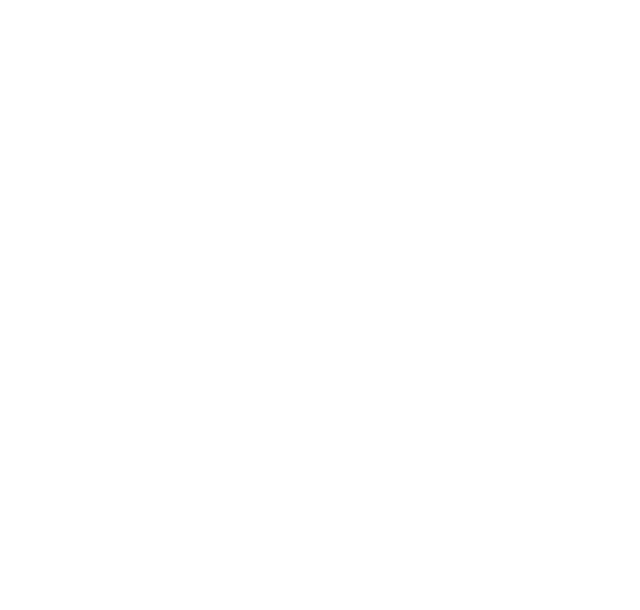
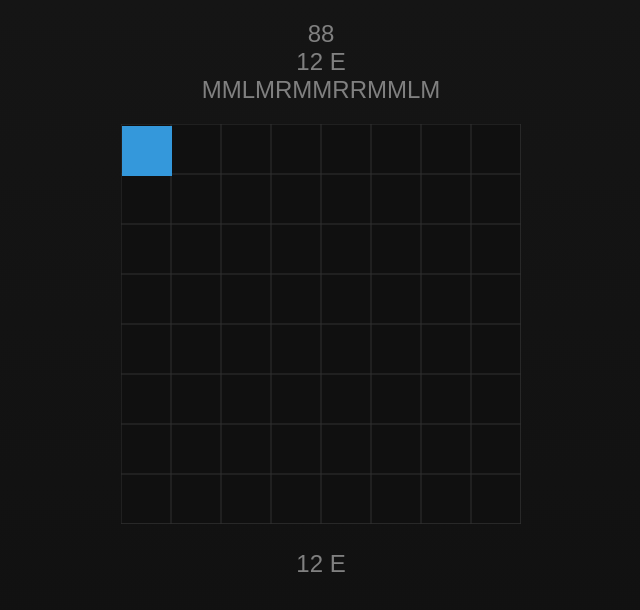
Before and after one commit to cbillowes/fantasy-rover, a website built with webpack: page dist/index.html in a window 1280 px wide. Shown: the whole page, without its empty margins (319-959 px from the left). Built offline with nearby package versions, Linux system fonts and the light colour scheme; files whose address does not match are found by name.

Commit message:
Implement UI
(+5 squashed commits)

[6aed407] Implement UI

[176340f] Implement UI

[0fcbca6] Implement UI

[fc23b51] Implement UI

[5270c75] Implement UI

```diff
--- a/src/command.js
+++ b/src/command.js
@@ -30,7 +30,7 @@ export function execute(bounds, coord, cardinal, command) {
  * Parse a single list of commands into an array.
  * Valid commands include R(ight), L(eft) and M(ove).
  * @param {string} commands - Single string containing commands for movement. No separators are expected. Example: LMRMM.
- * @return {Object[]} An array of commands to be iterated for the calculations of movement.
+ * @return {string[]} An array of commands to be iterated for the calculations of movement.
  */
 export function parseList(commands) {
     if (!commands) throw new Error("`commands` parameter is required.");
--- a/src/index.js
+++ b/src/index.js
@@ -1,3 +1,11 @@
-import * as rover from "./rover";
+import * as ui from "./ui";
 
-rover.move("88", "12 E", "MMLMRMMRRMMLM");
+
+// window.onload = function () {
+//     //var input = "88\r\n12 E\r\nMMLMRMMRRMMLM";
+//     var input = document.getElementById("input").innerText;
+//     var parsed = parser.parse(input);
+//     rover.move(parsed.terrain, parsed.location, parsed.commands);
+//
+// }
+ui.start();
--- /dev/null
+++ b/src/input-parser.js
@@ -0,0 +1,21 @@
+import * as coords from "./coords";
+import * as cardinal from "./cardinal";
+import * as command from "./command";
+
+/**
+ * Parse given input for terrain bounds on a cartesian plane, the location and direction of the rover, and its commands.
+ * @param {string} input - Line break delimited. Example: 88\r\n12 E\r\nMMLMRMMRRMMLM.
+ * @returns {Object} - An object containing terrain, location and commands inputs.
+ */
+export function parse(input) {
+    if (!input) throw new Error("`input` parameter is required.");
+
+    var split = input.split("\r\n");
+    var result = {
+        terrain: coords.extract(split[0]),
+        coord: coords.extract(split[1]),
+        cardinal: cardinal.extract(split[1]),
+        commands: command.parseList(split[2])
+    };
+    return result;
+}
--- a/src/rover.js
+++ b/src/rover.js
@@ -28,7 +28,16 @@ export function move(terrain, location, commands) {
         destination = _command.execute(bounds, coords, cardinal, command);
         cardinal = _cardinal.next(cardinal, command);
         coords = _coords.next(cardinal, coords);
-        console.log(destination);
     });
     return destination;
 }
+
+export function tick(bounds, coords, cardinal, command) {
+    var coord = _coords.next(cardinal, coords);
+    return {
+        bounds: _bounds.validate(bounds, coords),
+        direction: _cardinal.next(cardinal, command),
+        x: coord[0],
+        y: coord[1]
+    }
+}
--- /dev/null
+++ b/src/ui.js
@@ -0,0 +1,65 @@
+import * as parser from "./input-parser";
+
+var input = "88\r\n12 E\r\nMMLMRMMRRMMLM";
+var canvas = document.getElementById("cartesian-plane");
+var ctx = canvas.getContext("2d");
+var cellSize = 50;
+
+export function start() {
+    var rover = parser.parse(input);
+    var width = rover.terrain[0] * cellSize;
+    var height = rover.terrain[1] * cellSize;
+
+    display(input);
+    drawBackground(width, height);
+    drawGrid(width, height);
+
+    log(rover);
+    drawRover(rover);
+}
+
+function drawRover(rover) {
+    ctx.fillStyle = "#3498db";
+    ctx.fillRect(rover.coord[0], rover.coord[1], cellSize, cellSize);
+}
+
+function drawGrid(width, height) {
+    for (var x = 0; x < width; x += cellSize) {
+        ctx.moveTo(x, 0);
+        ctx.lineTo(x, height);
+    }
+
+    for (var y = 0; y < width; y += cellSize) {
+        ctx.moveTo(0, y);
+        ctx.lineTo(height, y);
+    }
+
+    ctx.stroke();
+}
+
+function drawBackground(width, height) {
+    canvas.width = width;
+    canvas.height = height;
+    ctx.fillStyle = "#101010";
+    ctx.fillRect(0, 0, width, height);
+
+    ctx.beginPath();
+    ctx.moveTo(width, 0);
+    ctx.lineTo(width, height);
+    ctx.lineTo(0, height);
+
+    ctx.strokeStyle = "#303030";
+    ctx.stroke();
+}
+
+function display(input) {
+    var div = document.getElementById("input");
+    div.innerText = input;
+}
+
+function log(rover) {
+    var moves = document.getElementById("moves");
+    var div = document.createElement("div");
+    div.innerText = `${rover.coord[0]}${rover.coord[1]} ${rover.cardinal}`;
+    moves.appendChild(div);
+}
--- /dev/null
+++ b/tests/input-parser.test.js
@@ -0,0 +1,29 @@
+import { parse } from "../src/input-parser";
+
+var input = "88\r\n12 E\r\nMMLMRMMRRMMLM";
+
+test("parse terrain", () => {
+    var actual = parse(input).terrain;
+    expect(actual).toEqual([8, 8]);
+});
+
+test("parse coord", () => {
+    var actual = parse(input).coord;
+    expect(actual).toEqual([1, 2]);
+});
+
+test("parse cardinal", () => {
+    var actual = parse(input).cardinal;
+    console.log(input);
+    console.log(actual);
+    expect(actual).toBe("E");
+});
+
+test("parse commands", () => {
+    var actual = parse(input).commands;
+    expect(actual).toEqual(["M", "M", "L", "M", "R", "M", "M", "R", "R", "M", "M", "L", "M"]);
+});
+
+test("disallow parse: no parameter for input", () => {
+    expect(() => { parse() }).toThrow("`input` parameter is required.");
+});
```
Also changed, not shown: dist/index.html.
